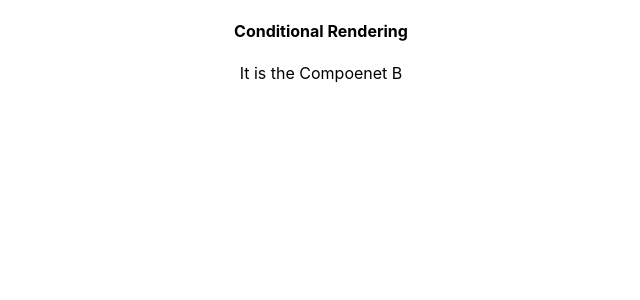
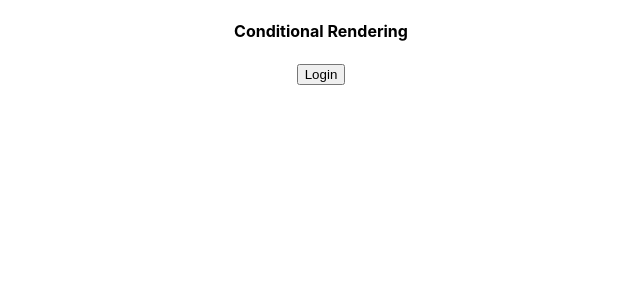
Before and after one commit to jamdominguez/React-Learning_ReactJS, a React (Create React App) app in the folder udemy-course/: page / in a window 1280 px wide. Shown: the top 300 px of the page, without its empty margins (319-959 px from the left). Built offline with nearby package versions, Linux system fonts and the light colour scheme.

Commit message:
conditional rendering with login example

```diff
--- a/udemy-course/src/sections/ConditionalSection.js
+++ b/udemy-course/src/sections/ConditionalSection.js
@@ -1,17 +1,20 @@
 import React, { Component } from 'react'
 
-class ComponentA extends Component {
+class LogingButton extends Component {
     render() {
         return(
-            <p>It is the Compoenet A</p>
+            <button>Login</button>
         )
     }
 }
 
-class ComponentB extends Component {
+class LogoutButton extends Component {
     render() {
         return(
-            <p>It is the Compoenet B</p>
+            <div>
+                <p>Welcome</p>
+                <button>Logout</button>
+            </div>
         )
     }
 }
@@ -19,13 +22,13 @@ class ComponentB extends Component {
 export default class ConditionalSection extends Component{
     constructor() {
         super();
-        this.state = { showA : false};
+        this.state = { logged : false};
     }
     render() {
         return(
             <div>
                 <h4>Conditional Rendering</h4>
-                {this.state.showA ? <ComponentA/> : <ComponentB/>}
+                {this.state.logged ? <LogoutButton/> : <LogingButton/>}
             </div>
         )
     }
```
Also changed, not shown: 1 other file (tests, documents, lock files or other folders).
